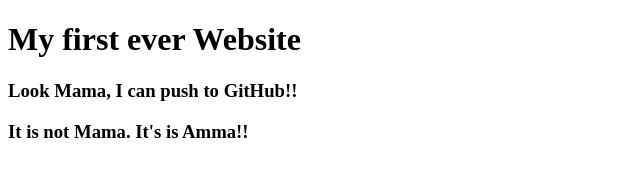
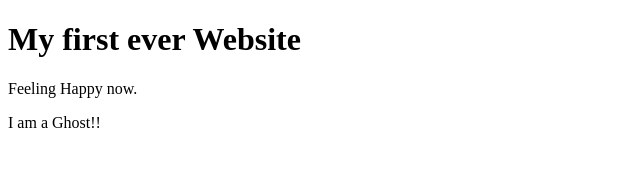
Before and after one commit to shanjib76/my-first-website, a plain HTML site: page index.html in a window 1280 px wide. Shown: the whole page, without its empty margins (0-640 px from the left). Drawn offline with Linux system fonts and the light colour scheme.

Commit message:
new ghost

```diff
--- a/index.html
+++ b/index.html
@@ -7,7 +7,7 @@
   </head>
   <body>
     <h1>My first ever Website</h1>
-    <h3>Look Mama, I can push to GitHub!!</h3>
-    <h3>It is not Mama. It's is Amma!!</h3>
+    <p>Feeling Happy now.</p>
+    <p>I am a Ghost!!</p>
   </body>
 </html>
```
